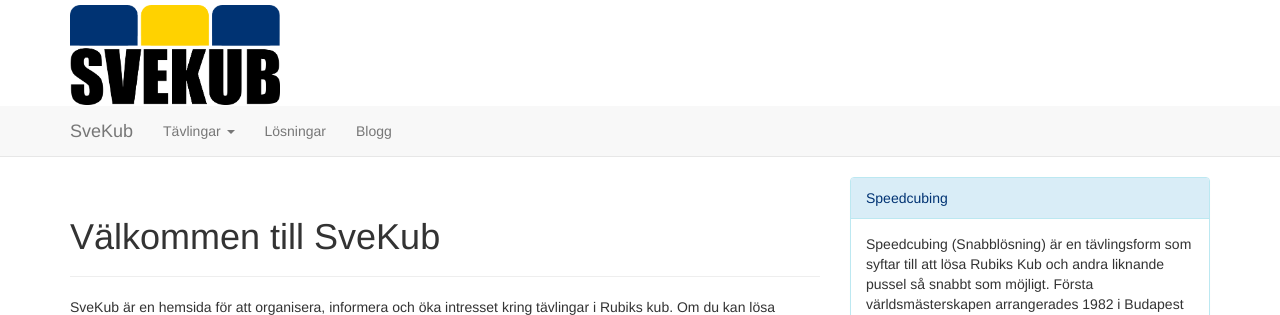
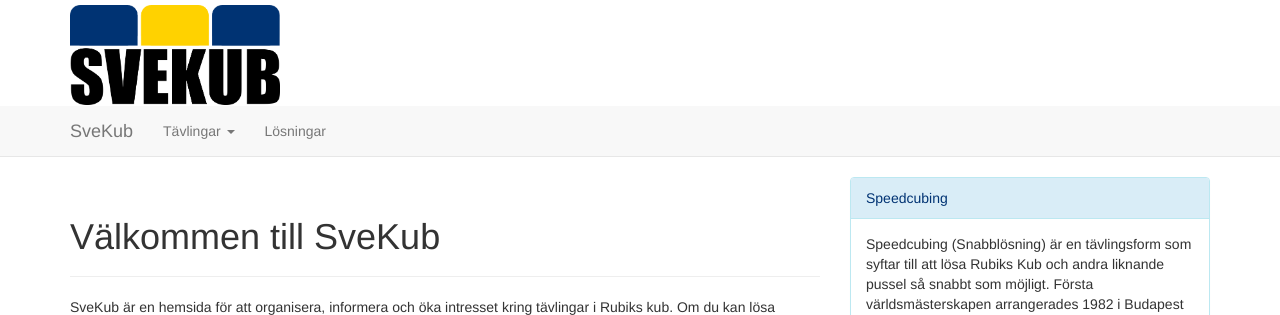
Before and after one commit to SveKub/SveKubOldSite, a Jekyll site: the page built from index.html, in a window 1280 px wide. Shown: the top 315 px of the page. Built offline with Jekyll 4.4.1, drawn with Linux system fonts in a browser that asks for light colours; nearby versions of some CDN libraries.

Commit message:
Tog bort bloggen ur menyn

```diff
--- a/_includes/menu.html
+++ b/_includes/menu.html
@@ -19,7 +19,7 @@
                 </ul>
             </li>
             <li{% if page.activeMenu == 'losningar' %} class="active"{% endif %}><a href="{{ "/Losningar" | prepend: site.baseurl }}">Lösningar</a></li>
-            <li{% if page.activeMenu == 'blogg' %} class="active"{% endif %}><a href="{{ "/Blogg" | prepend: site.baseurl }}">Blogg</a></li>
+            <!--<li{% if page.activeMenu == 'blogg' %} class="active"{% endif %}><a href="{{ "/Blogg" | prepend: site.baseurl }}">Blogg</a></li>-->
           </ul>
         </div>
       </div>
```
